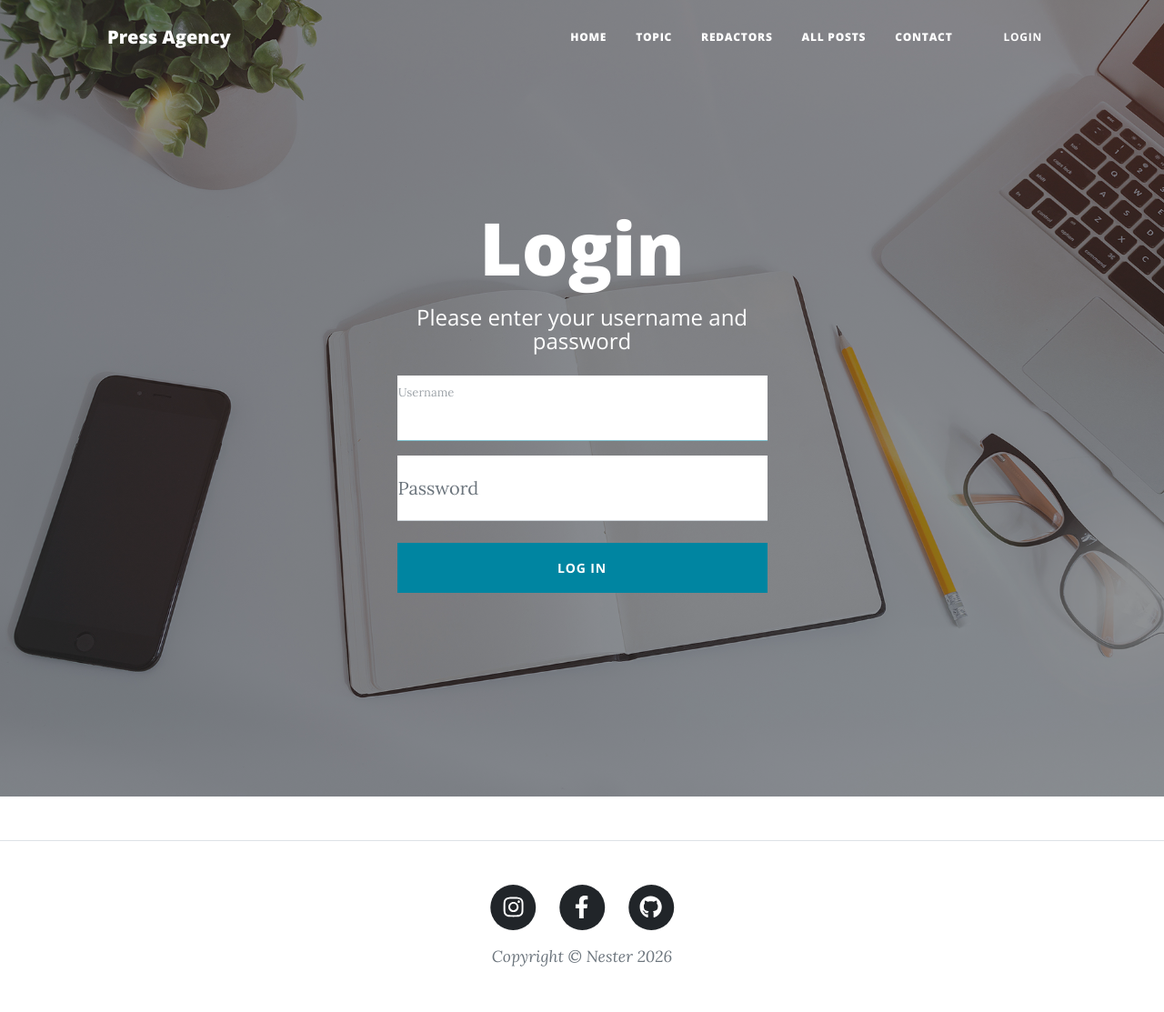
After one commit to nesterka375-bit/press-agency, a Django app: template templates/accounts/login.html in a window 1280 px wide. The commit adds this page. Shown: the whole page at 91% size. Run offline with Django 5.2, Linux system fonts and the light colour scheme; the template is opened without the code that fills it, so the values that code supplies are empty; some libraries are stand-ins or nearby versions.

Commit message:
add app accounts with pages

```diff
--- a/accounts/urls.py
+++ b/accounts/urls.py
@@ -1,9 +1,10 @@
-from accounts.views import login, logout
 from django.urls import path
+
+from accounts.views import CustomLoginView, CustomLogoutView
 
 app_name = "accounts"
 
 urlpatterns = [
-	path("login/", login, name="login"),
-	path("logout/", logout, name="logout"),
+	path("login/", CustomLoginView.as_view(), name="login"),
+	path("logout/", CustomLogoutView.as_view(), name="logout"),
 ]
--- a/press_agency/settings.py
+++ b/press_agency/settings.py
@@ -132,3 +132,6 @@ MAILERS = {
 }
 
 AUTH_USER_MODEL = "catalog.Redactor"
+
+LOGIN_REDIRECT_URL = "catalog:index"
+LOGOUT_REDIRECT_URL = "catalog:index"
--- /dev/null
+++ b/templates/accounts/login.html
@@ -0,0 +1,52 @@
+{% extends "base.html" %}
+{% load static %}
+
+{% block title %}
+<title>Login - Press Agency</title>
+{% endblock %}
+
+{% block header %}
+<header class="masthead" style="background-image: url('{% static "assets/img/home-bg.jpg" %}')">
+    <div class="container position-relative px-4 px-lg-5">
+        <div class="row gx-4 gx-lg-5 justify-content-center">
+            <div class="col-md-8 col-lg-6 col-xl-5">
+                <div class="site-heading py-4">
+                    <h1 class="mb-3">Login</h1>
+                    <span class="subheading mb-4">Please enter your username and password</span>
+
+                    <!-- Message about wrong username or password -->
+                    {% if form.errors %}
+                        <div class="alert alert-danger alert-dismissible fade show text-start mb-4 text-dark" role="alert">
+                            <small>Invalid username or password. Please try again.</small>
+                            <button type="button" class="btn-close" data-bs-dismiss="alert" aria-label="Close"></button>
+                        </div>
+                    {% endif %}
+                    <form method="post" action="{% url 'accounts:login' %}" class="text-start">
+                        {% csrf_token %}
+                        <!-- Username -->
+                        <div class="form-floating mb-3">
+                            <input type="text" name="username" class="form-control text-dark" id="id_username" placeholder="Username" required autofocus>
+                            <label for="id_username" class="text-muted">Username</label>
+                        </div>
+                        <!-- Password -->
+                        <div class="form-floating mb-4">
+                            <input type="password" name="password" class="form-control text-dark" id="id_password" placeholder="Password" required>
+                            <label for="id_password" class="text-muted">Password</label>
+                        </div>
+
+                        <input type="hidden" name="next" value="{{ next|default:'catalog:index' }}">
+
+                        <!-- Button Login -->
+                        <div class="d-grid">
+                            <button class="btn btn-primary text-uppercase py-3 fw-bold" type="submit">Log In</button>
+                        </div>
+                    </form>
+                </div>
+            </div>
+        </div>
+    </div>
+</header>
+{% endblock %}
+
+{% block maincontent %}
+{% endblock %}
--- /dev/null
+++ b/templates/base.html
@@ -0,0 +1,142 @@
+{% load static %}
+
+<!DOCTYPE html>
+<html lang="en">
+  <head>
+  <meta charset="utf-8" />
+  <meta name="viewport" content="width=device-width, initial-scale=1, shrink-to-fit=no" />
+  <meta name="description" content="" />
+  <meta name="author" content="" />
+  {% block title %}
+  <title>Press Agency</title>
+  {% endblock %}
+  <link rel="icon" type="image/x-icon" href="{% static "assets/favicon.ico" %}" />
+  <!-- Font Awesome icons (free version)-->
+  <script src="https://use.fontawesome.com/releases/v6.3.0/js/all.js" crossorigin="anonymous"></script>
+  <!-- Google fonts-->
+  <link href="https://fonts.googleapis.com/css?family=Lora:400,700,400italic,700italic" rel="stylesheet" type="text/css" />
+  <link href="https://fonts.googleapis.com/css?family=Open+Sans:300italic,400italic,600italic,700italic,800italic,400,300,600,700,800" rel="stylesheet" type="text/css" />
+  <!-- Core theme CSS (includes Bootstrap)-->
+  <link href="{% static "css/styles.css" %}" rel="stylesheet" />
+</head>
+  <body>
+    <!-- Navigation-->
+    <nav class="navbar navbar-expand-lg navbar-light" id="mainNav">
+      <div class="container px-4 px-lg-5">
+        <a class="navbar-brand" href="{% url "catalog:index" %}">Press Agency</a>
+        <button class="navbar-toggler" type="button" data-bs-toggle="collapse" data-bs-target="#navbarResponsive" aria-controls="navbarResponsive" aria-expanded="false" aria-label="Toggle navigation">
+            Menu
+            <i class="fas fa-bars"></i>
+        </button>
+        <div class="collapse navbar-collapse" id="navbarResponsive">
+          <ul class="navbar-nav ms-auto py-4 py-lg-0">
+            <li class="nav-item"><a class="nav-link px-lg-3 py-3 py-lg-4" href="{% url "catalog:index" %}">Home</a></li>
+            <li class="nav-item"><a class="nav-link px-lg-3 py-3 py-lg-4" href="#">Topic</a></li>
+            <li class="nav-item"><a class="nav-link px-lg-3 py-3 py-lg-4" href="#">Redactors</a></li>
+            <li class="nav-item"><a class="nav-link px-lg-3 py-3 py-lg-4" href="#">All posts</a></li>
+            <li class="nav-item"><a class="nav-link px-lg-3 py-3 py-lg-4" href="#">Contact</a></li>
+            {% if user.is_authenticated %}
+              <li class="nav-item ms-lg-4">
+                <a class="nav-link px-lg-3 py-3 py-lg-4 fw-bold" href="{% url 'accounts:logout' %}">
+                  Logout ({{ user.username }})
+                </a>
+              </li>
+            {% else %}
+              <li class="nav-item ms-lg-4">
+                <a class="nav-link px-lg-3 py-3 py-lg-4 fw-bold" href="{% url 'accounts:login' %}">
+                  Login
+                </a>
+              </li>
+            {% endif %}
+          </ul>
+        </div>
+      </div>
+    </nav>
+    <!-- Page Header-->
+    {% block header %}
+    <header class="masthead" style="background-image: url('../static/assets/img/home-bg.jpg')">
+        <div class="container position-relative px-4 px-lg-5">
+            <div class="row gx-4 gx-lg-5 justify-content-center">
+                <div class="col-md-10 col-lg-8 col-xl-7">
+                    <div class="site-heading">
+                        <h1>Press Agency</h1>
+                        <span class="subheading">Tracking system for publications by editors assigned to newspapers</span>
+                    </div>
+                </div>
+            </div>
+        </div>
+    </header>
+    {% endblock %}
+    <!-- Main Content-->
+    {% block maincontent %}
+    <div class="container px-4 px-lg-5">
+      <div class="row gx-4 gx-lg-5 justify-content-center">
+        <div class="col-md-10 col-lg-8 col-xl-7">
+          <!-- Post preview-->
+          {% for post in latest_posts %}
+            <div class="post-preview">
+              <a href="post.html">
+                <h2 class="post-title">{{ post.topic }}</h2>
+                <h3 class="post-subtitle">{{ post.content|truncatechars:80 }}</h3>
+              </a>
+              <p class="post-meta">
+                Posted by
+                {% for publisher in post.publishers.all %}
+                  <a href="#">{{ publisher.first_name }} {{ publisher.last_name }}</a>{% if not forloop.last %}, {% endif %}
+                {% empty %}
+                  <span>Anonymous</span>
+                {% endfor %}
+                on {{ post.published_date }}
+              </p>
+            </div>
+          {% endfor %}
+          <!-- Divider-->
+          <hr class="my-4" />
+          <!-- Pager-->
+          <div class="d-flex justify-content-end mb-4"><a class="btn btn-primary text-uppercase" href="#">All news →</a></div>
+        </div>
+      </div>
+    </div>
+    {% endblock %}
+    <!-- Footer-->
+    <footer class="border-top">
+        <div class="container px-4 px-lg-5">
+            <div class="row gx-4 gx-lg-5 justify-content-center">
+                <div class="col-md-10 col-lg-8 col-xl-7">
+                    <ul class="list-inline text-center">
+                        <li class="list-inline-item">
+                            <a href="https://www.instagram.com/bielarus.ik/">
+                                <span class="fa-stack fa-lg">
+                                    <i class="fas fa-circle fa-stack-2x threads-circle"></i>
+                                    <i class="fab fa-instagram fa-stack-1x fa-inverse"></i>
+                                </span>
+                            </a>
+                        </li> <!-- instagram -->
+                        <li class="list-inline-item">
+                            <a href="https://www.facebook.com/profile.php?id=100001061691586&locale=pl_PL">
+                                <span class="fa-stack fa-lg">
+                                    <i class="fas fa-circle fa-stack-2x"></i>
+                                    <i class="fab fa-facebook-f fa-stack-1x fa-inverse"></i>
+                                </span>
+                            </a>
+                        </li> <!-- facebook -->
+                        <li class="list-inline-item">
+                            <a href="https://github.com/nesterka375-bit">
+                                <span class="fa-stack fa-lg">
+                                    <i class="fas fa-circle fa-stack-2x"></i>
+                                    <i class="fab fa-github fa-stack-1x fa-inverse"></i>
+                                </span>
+                            </a>
+                        </li> <!-- github -->
+                    </ul>
+                    <div class="small text-center text-muted fst-italic">Copyright &copy; Nester 2026</div>
+                </div>
+            </div>
+        </div>
+    </footer>
+    <!-- Bootstrap core JS-->
+    <script src="https://cdn.jsdelivr.net/npm/bootstrap@5.2.3/dist/js/bootstrap.bundle.min.js"></script>
+    <!-- Core theme JS-->
+    <script src="../static/js/scripts.js"></script>
+  </body>
+</html>
```
Also changed, not shown: accounts/views.py (+15 -2 lines), templates/catalog/index.html (+14 -102 lines).
